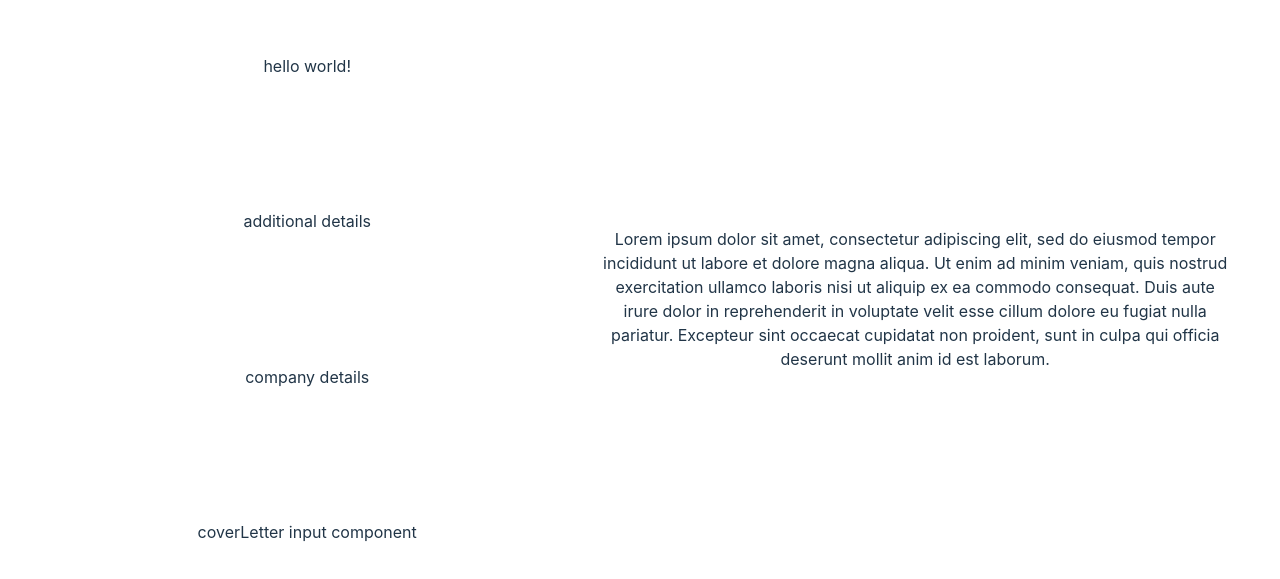
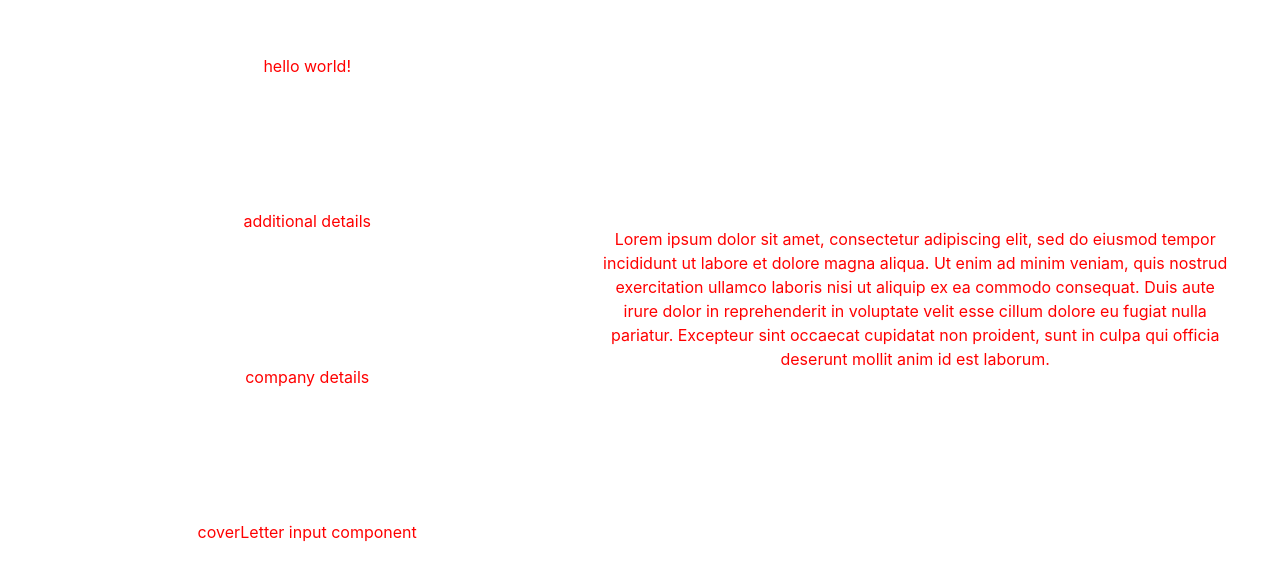
Before and after one commit to iyilmaz24/cv-generator-react, a React (Vite) app: page / in a window 1280 px wide. Shown: the part 101-680 px from the top of the page. Built offline with nearby package versions, Linux system fonts and the light colour scheme.

Commit message:
apply styles to components through props object

```diff
--- a/src/App.css
+++ b/src/App.css
@@ -18,7 +18,6 @@
 
 #left-form{
   margin: 1rem;
-  background-color: #FFFFFF;
   height: 100%;
   width: 45%;
 
@@ -29,7 +28,6 @@
 }
 
 #right-preview{
-  background-color: #FFFFFF;
   margin: 1rem;
   height: 100%;
   width: 55%;
@@ -39,3 +37,8 @@
   justify-content: space-evenly;
   align-items: center;
 }
+
+.componentBaseStyles{
+  background-color: #FFFFFF;
+  color: red;
+}
--- a/src/App.jsx
+++ b/src/App.jsx
@@ -10,22 +10,24 @@ function App() {
 
   const [debugString, setDebugString] = useState('hello world!');
 
+  const componentBaseStyle = "componentBaseStyles";
+
   return (
     <>
     <div id='parent-wrapper'>
 
       <div id='left-form'>
-        <PersonalDetails string={debugString} />
+        <PersonalDetails styleClasses={componentBaseStyle} string={debugString} />
 
-        <AdditionalDetails string={"additional details"} />
+        <AdditionalDetails styleClasses={componentBaseStyle} string={"additional details"} />
 
-        <CompanyDetails string={"company details"}/>
+        <CompanyDetails styleClasses={componentBaseStyle} string={"company details"}/>
 
-        <CoverLetter string={"coverLetter input component"} />
+        <CoverLetter styleClasses={componentBaseStyle} string={"coverLetter input component"} />
       </div>
 
       <div id='right-preview'>
-        <PreviewLetter string={`Lorem ipsum dolor sit amet, consectetur adipiscing elit,
+        <PreviewLetter styleClasses={componentBaseStyle} string={`Lorem ipsum dolor sit amet, consectetur adipiscing elit,
         sed do eiusmod tempor incididunt ut labore et dolore magna aliqua.
         Ut enim ad minim veniam, quis nostrud exercitation ullamco laboris nisi ut aliquip ex
         ea commodo consequat. Duis aute irure dolor in reprehenderit in voluptate velit esse cillum
--- a/src/components/additionalDetails.jsx
+++ b/src/components/additionalDetails.jsx
@@ -1,9 +1,9 @@
 
 
-export default function AdditionalDetails({ string }) {
+export default function AdditionalDetails({ string, styleClasses}) {
     return (
         <>
-            <p>{string}</p>
+            <p class={styleClasses}>{string}</p>
         </>
     )
 }
--- a/src/components/companyDetails.jsx
+++ b/src/components/companyDetails.jsx
@@ -1,9 +1,9 @@
 
 
-export default function CompanyDetails({ string }) {
+export default function CompanyDetails({ string, styleClasses}) {
     return (
         <>
-            <p>{string}</p>
+            <p class={styleClasses}>{string}</p>
         </>
     )
 }
--- a/src/components/coverLetter.jsx
+++ b/src/components/coverLetter.jsx
@@ -1,9 +1,9 @@
 
 
-export default function CoverLetter({ string }) {
+export default function CoverLetter({ string, styleClasses}) {
     return (
         <>
-            <p>{string}</p>
+            <p class={styleClasses}>{string}</p>
         </>
     )
 }
--- a/src/components/personalDetails.jsx
+++ b/src/components/personalDetails.jsx
@@ -1,9 +1,9 @@
 
 
-export default function PersonalDetails({ string }) {
+export default function PersonalDetails({ string, styleClasses }) {
     return (
         <>
-            <p>{string}</p>
+            <p class={styleClasses}>{string}</p>
         </>
     )
 }
--- a/src/components/previewLetter.jsx
+++ b/src/components/previewLetter.jsx
@@ -1,9 +1,9 @@
 
 
-export default function PreviewLetter({ string }) {
+export default function PreviewLetter({ string, styleClasses }) {
     return (
         <>
-            <p>{string}</p>
+            <p class={styleClasses}>{string}</p>
         </>
     )
 }
```
